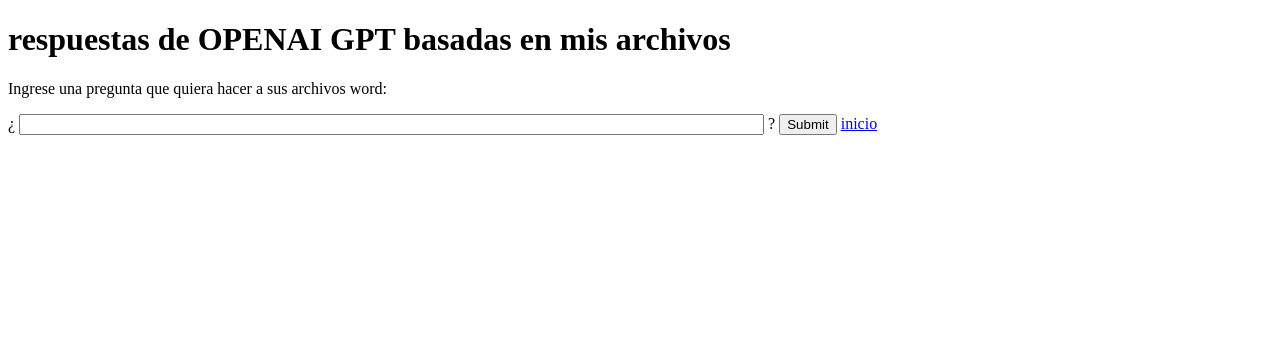
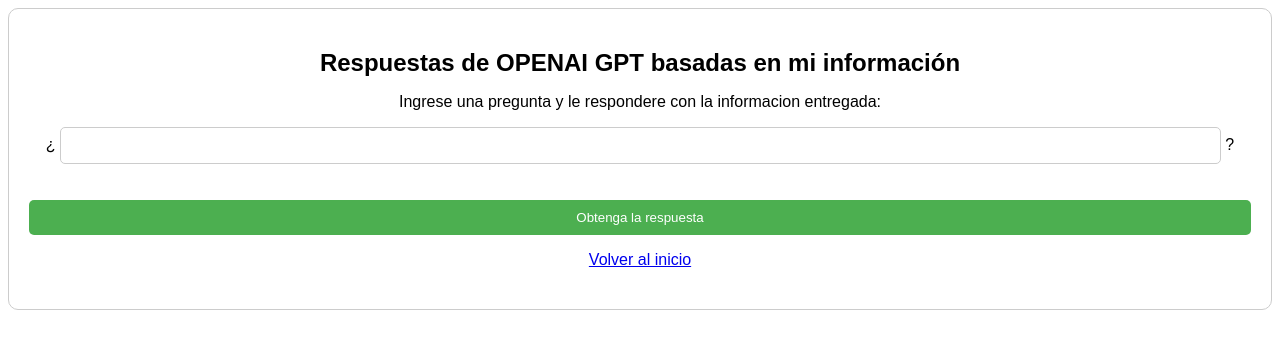
Before and after one commit to juliomartinich/openai1, a Flask app: page / in a window 1280 px wide. Shown: the top 349 px of the page. Run offline with Flask 3, Linux system fonts and the light colour scheme.

Commit message:
web con estilos

```diff
--- a/templates/index.html
+++ b/templates/index.html
@@ -2,25 +2,87 @@
 <html lang="en">
 <head>
   <meta charset="UTF-8">
-  <title>usa OPENAI GPT para mis archivos</title>
+  <title>Usa OPENAI GPT para mis archivos</title>
+  <style>
+    body { font-family: Arial, sans-serif; }
+
+    .container {
+      margin: 0 auto;
+      padding: 20px;
+      border: 1px solid #ccc;
+      border-radius: 10px;
+    }
+    .parrafos {
+      text-align: center;
+      font-size: 10px;
+    }
+
+    h1, h2, p {
+      text-align: center;
+      margin-bottom: 10px;
+    }
+
+    form {
+      margin-bottom: 20px;
+    }
+
+    input[type="text"] {
+      width: 95%;
+      justify-content: center;
+      box-sizing: border-box;
+      padding: 10px;
+      border: 1px solid #ccc;
+      border-radius: 5px;
+    }
+
+    input[type="submit"] {
+      margin-top: 20px;
+      justify-content: center;
+      width: 100%;
+      display: inline-block;
+      padding: 10px 20px;
+      border: none;
+      border-radius: 5px;
+      background-color: #4CAF50;
+      color: #fff;
+      text-decoration: none;
+      cursor: pointer;
+    }
+
+    input[type="submit"]:hover {
+      background-color: #45a049;
+    }
+
+    hr {
+      border: none;
+      border-top: 1px solid #ccc;
+      margin: 20px 0;
+    }
+
+    b {
+      font-weight: bold;
+    }
+  </style>
 </head>
 <body>
-  <h1>respuestas de OPENAI GPT basadas en mis archivos </h1>
+  <div class="container">
+    <h2>Respuestas de OPENAI GPT basadas en mi información</h2>
     <form action="/submit" method="post">
-    <p>Ingrese una pregunta que quiera hacer a sus archivos word:</p>
-    <p>¿ <input type="text" name="fpregunta" size=90> ?
-         <input type="submit" value="Submit">
-         <a href="..">      inicio</a></p>
+      <p>Ingrese una pregunta y le respondere con la informacion entregada:</p>
+      <p> ¿ <input type="text" name="fpregunta" size="90"> ? </p>
+      <p> <input type="submit" value="Obtenga la respuesta"> </p>
+      <p> <a href="..">Volver al inicio</a></p>
     </form>
     {% if frespuesta %}
-    <p><b>Pregunta realizada:</b>¿ {{ fpregunta }} ?</p>
+      <p><b>Pregunta realizada:</b> ¿{{ fpregunta }}?</p>
       <p><b>Respuesta:</b> {{ frespuesta }}</p>
       <hr>
-    <p>basado en el siguiente parrafo del archivo <b>{{ farchivo }}</b></p>
-    <p><b>parrafos solos:</b> {{ fparrafo }}</p>
+      <p class="parrafos"><b>Coincidencia = </b> {{ fclosest }}</p>
+      <p class="parrafos">Basado en el siguiente párrafo del archivo <b>{{ farchivo }}</b></p>
+      <p class="parrafos"><b>Párrafos solos:</b> {{ fparrafo }}</p>
       <hr>
-    <p><b>prompt enviado:</b> {{ fprompt }} </p>
-    <p><b>Coincidencia = </b> {{ fclosest}} </p>
+      <p class="parrafos"><b>Prompt enviado:</b> {{ fprompt }}</p>
     {% endif %}
+  </div>
 </body>
 </html>
--- a/web_ask_mis_word.py
+++ b/web_ask_mis_word.py
@@ -90,7 +90,7 @@
     if resultado > mas_cercano:
       mas_cercano = resultado
       imc = i
-  pc_mas_cercano = 100 * mas_cercano
+  pc_mas_cercano = round( 100 * mas_cercano, 1)
   # despues de este loop imc tiene el indice del mas cercano
 
   archivo = archivos[imc]
@@ -100,16 +100,18 @@
   contexto_posterior = " "
   if imc < len(archivos)-1 and archivos[imc+1] == archivo:
     contexto_posterior = " " + textos[imc+1] + " "
-  contexto = contexto_anterior + textos[imc] + contexto_posterior
+  # contexto = contexto_anterior + textos[imc] + contexto_posterior
+  # hago una prueba solo con el texto encontrado
+  contexto = textos[imc]
 
   prompt_prologo = " Basado en la siguiente informacion: "
   prompt_post    = " Responde la siguiente pregunta en no mas de 100 palabras \
                      solamente basado en la informacion anterior: ¿ "
   prompt_post_2  = " ? Si la pregunta no se relaciona con la \
                      informacion proporcionada responde: \
-                     No encuentro informacion relacionada con la pregunta.  \
-                     Si la pregunta esta relacionada, entonces responde \
-                     comenzando con: De acuerdo a la informacion proporcionada, "
+                     No encuentro informacion relacionada con la pregunta. "
+                     #Si la pregunta esta relacionada, entonces responde \
+                     #comenzando con: De acuerdo a la informacion proporcionada, "
 
   prompt = prompt_prologo \
          + contexto       \
```
Lines whose indentation alone changed are shown as unchanged.
